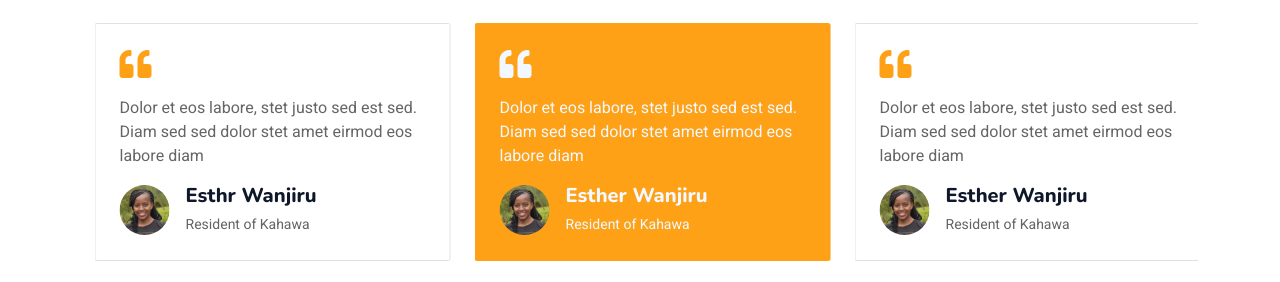
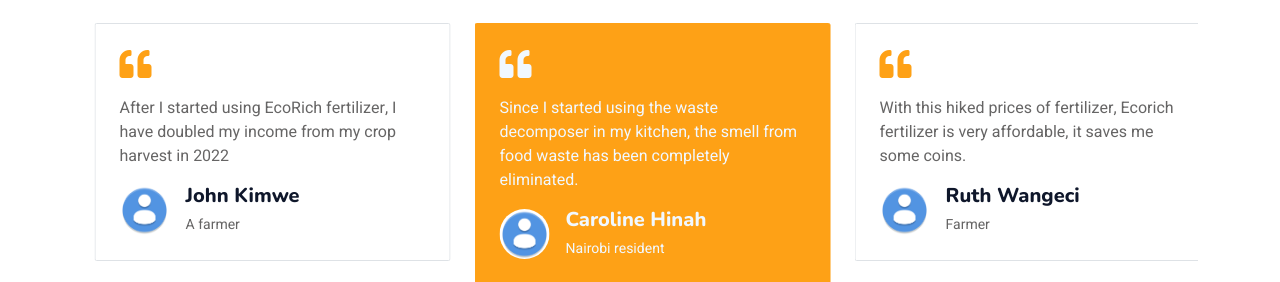
Before and after one commit to jacobrugano/ecorichwebsite, a plain HTML site: page testimonial.html in a window 1280 px wide. Shown: the part 690-972 px from the top of the page. Drawn offline with nearby package versions, Linux system fonts and the light colour scheme.

Commit message:
web css designs

```diff
--- a/testimonial.html
+++ b/testimonial.html
@@ -99,45 +99,45 @@
                 <div class="owl-carousel testimonial-carousel">
                     <div class="testimonial-item bg-transparent border rounded p-4">
                         <i class="fa fa-quote-left fa-2x text-primary mb-3"></i>
-                        <p>Dolor et eos labore, stet justo sed est sed. Diam sed sed dolor stet amet eirmod eos labore diam</p>
+                        <p>After I started using EcoRich fertilizer, I have doubled my income from my crop harvest in 2022</p>
                         <div class="d-flex align-items-center">
-                            <img class="img-fluid flex-shrink-0 rounded-circle" src="img/esther.JPG" style="width: 50px; height: 50px;">
+                            <img class="img-fluid flex-shrink-0 rounded-circle" src="img/default1.png" style="width: 50px; height: 50px;">
                             <div class="ps-3">
-                                <h5 class="mb-1">Esthr Wanjiru</h5>
-                                <small>Resident of Kahawa</small>
+                                <h5 class="mb-1">John Kimwe</h5>
+                                <small>A farmer</small>
                             </div>
                         </div>
                     </div>
                     <div class="testimonial-item bg-transparent border rounded p-4">
                         <i class="fa fa-quote-left fa-2x text-primary mb-3"></i>
-                        <p>Dolor et eos labore, stet justo sed est sed. Diam sed sed dolor stet amet eirmod eos labore diam</p>
+                        <p>Since I started using the waste decomposer in my kitchen, the smell from food waste has been completely eliminated.</p>
                         <div class="d-flex align-items-center">
-                            <img class="img-fluid flex-shrink-0 rounded-circle" src="img/esther.JPG" style="width: 50px; height: 50px;">
+                            <img class="img-fluid flex-shrink-0 rounded-circle" src="img/default1.png" style="width: 50px; height: 50px;">
                             <div class="ps-3">
-                                <h5 class="mb-1">Esther Wanjiru</h5>
-                                <small>Resident of Kahawa</small>
+                                <h5 class="mb-1">Caroline Hinah</h5>
+                                <small>Nairobi resident</small>
                             </div>
                         </div>
                     </div>
                     <div class="testimonial-item bg-transparent border rounded p-4">
                         <i class="fa fa-quote-left fa-2x text-primary mb-3"></i>
-                        <p>Dolor et eos labore, stet justo sed est sed. Diam sed sed dolor stet amet eirmod eos labore diam</p>
+                        <p>With this hiked prices of fertilizer, Ecorich fertilizer is very affordable, it saves me some coins.</p>
                         <div class="d-flex align-items-center">
-                            <img class="img-fluid flex-shrink-0 rounded-circle" src="img/esther.JPG" style="width: 50px; height: 50px;">
+                            <img class="img-fluid flex-shrink-0 rounded-circle" src="img/default1.png" style="width: 50px; height: 50px;">
                             <div class="ps-3">
-                                <h5 class="mb-1">Esther Wanjiru</h5>
-                                <small>Resident of Kahawa</small>
+                                <h5 class="mb-1">Ruth Wangeci</h5>
+                                <small>Farmer</small>
                             </div>
                         </div>
                     </div>
                     <div class="testimonial-item bg-transparent border rounded p-4">
                         <i class="fa fa-quote-left fa-2x text-primary mb-3"></i>
-                        <p>Dolor et eos labore, stet justo sed est sed. Diam sed sed dolor stet amet eirmod eos labore diam</p>
+                        <p>I can see difference in my neighborhood, the dirty and smelly trenches are now clean and dry </p>
                         <div class="d-flex align-items-center">
-                            <img class="img-fluid flex-shrink-0 rounded-circle" src="img/esther.JPG" style="width: 50px; height: 50px;">
+                            <img class="img-fluid flex-shrink-0 rounded-circle" src="img/default1.png" style="width: 50px; height: 50px;">
                             <div class="ps-3">
-                                <h5 class="mb-1">Esther Wanjiru</h5>
-                                <small>Resident of Kahawa</small>
+                                <h5 class="mb-1">Menilif Wamae</h5>
+                                <small>Nairobi resident</small>
                             </div>
                         </div>
                     </div>
```
Also changed, not shown: index.html (+26 -26 lines), team.html (+22 -21 lines), img/compost-400x300.jpg (added), img/default.jpg (added), img/default1.png (added), img/joyce.jpg (added), img/lucille.jpg (added), img/lucy.jpg (added), img/team-1.jpg (deleted), img/team-2.jpg (deleted), img/team-3.jpg (deleted), img/team-4.jpg (deleted), img/testimonial-1.jpg (deleted), img/testimonial-2.jpg (deleted), 4 more files.
